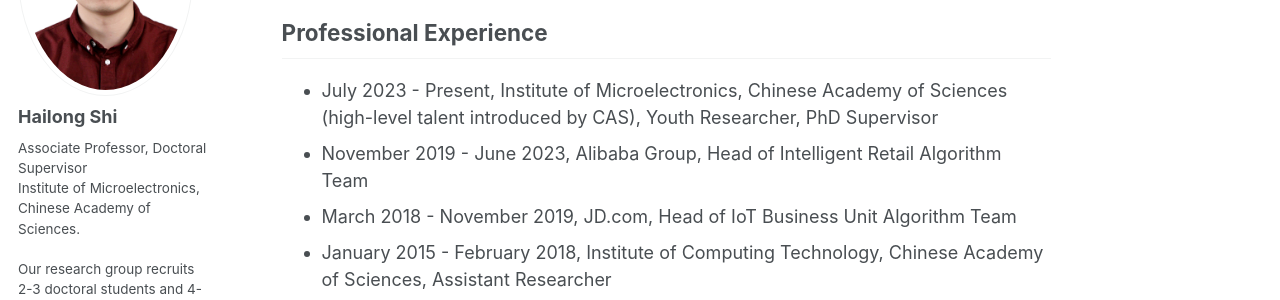
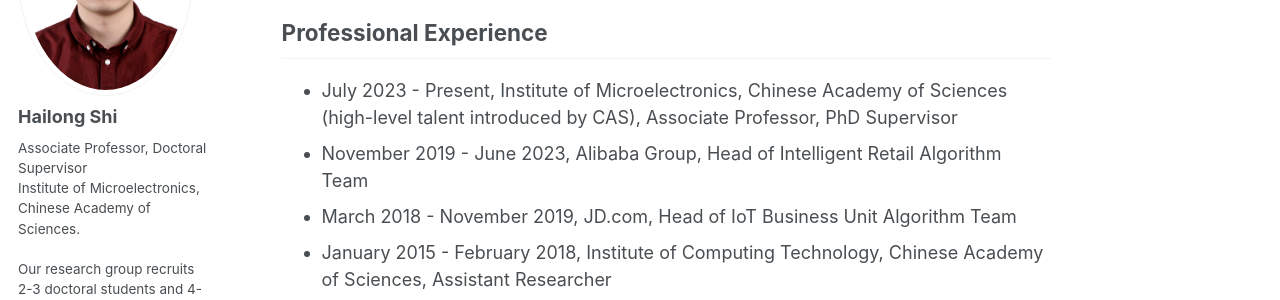
Before and after one commit to shihailong2023/shihailong2023.github.io, a Jekyll site: the page built from _pages/about.md, in a window 1280 px wide and 900 px high, scrolled down 526 px. Shown: the part 180-480 px from the top of the window. Built offline with Jekyll 4.4.1, drawn with Linux system fonts in a browser that asks for light colours.

Commit message:
Update about.md

```diff
--- a/_pages/about.md
+++ b/_pages/about.md
@@ -16,7 +16,7 @@ This is Hailong Shi’s personal homepage.
 
 
 ## Professional Experience
-* July 2023 - Present, Institute of Microelectronics, Chinese Academy of Sciences (high-level talent introduced by CAS), Youth Researcher, PhD Supervisor
+* July 2023 - Present, Institute of Microelectronics, Chinese Academy of Sciences (high-level talent introduced by CAS), Associate Professor, PhD Supervisor
 * November 2019 - June 2023, Alibaba Group, Head of Intelligent Retail Algorithm Team
 * March 2018 - November 2019, JD.com, Head of IoT Business Unit Algorithm Team
 * January 2015 - February 2018, Institute of Computing Technology, Chinese Academy of Sciences, Assistant Researcher
```
